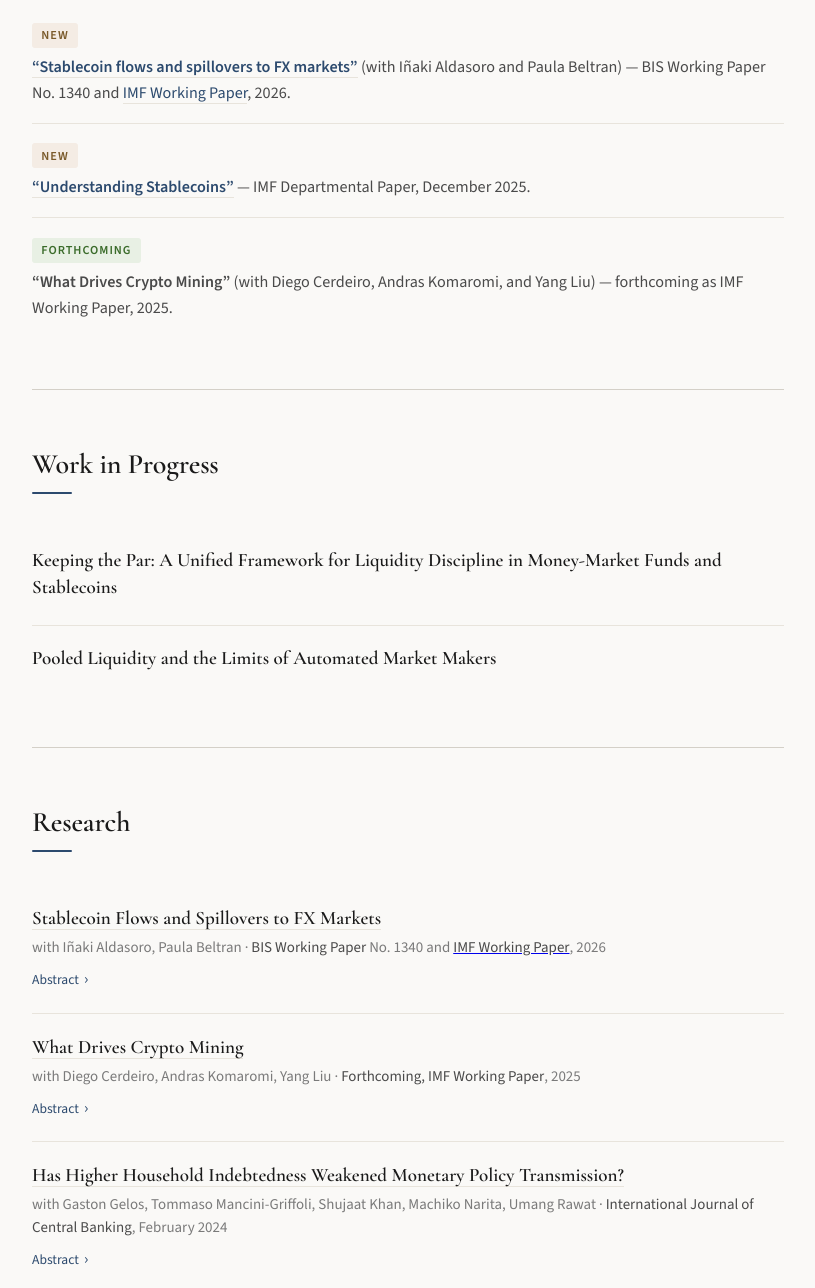
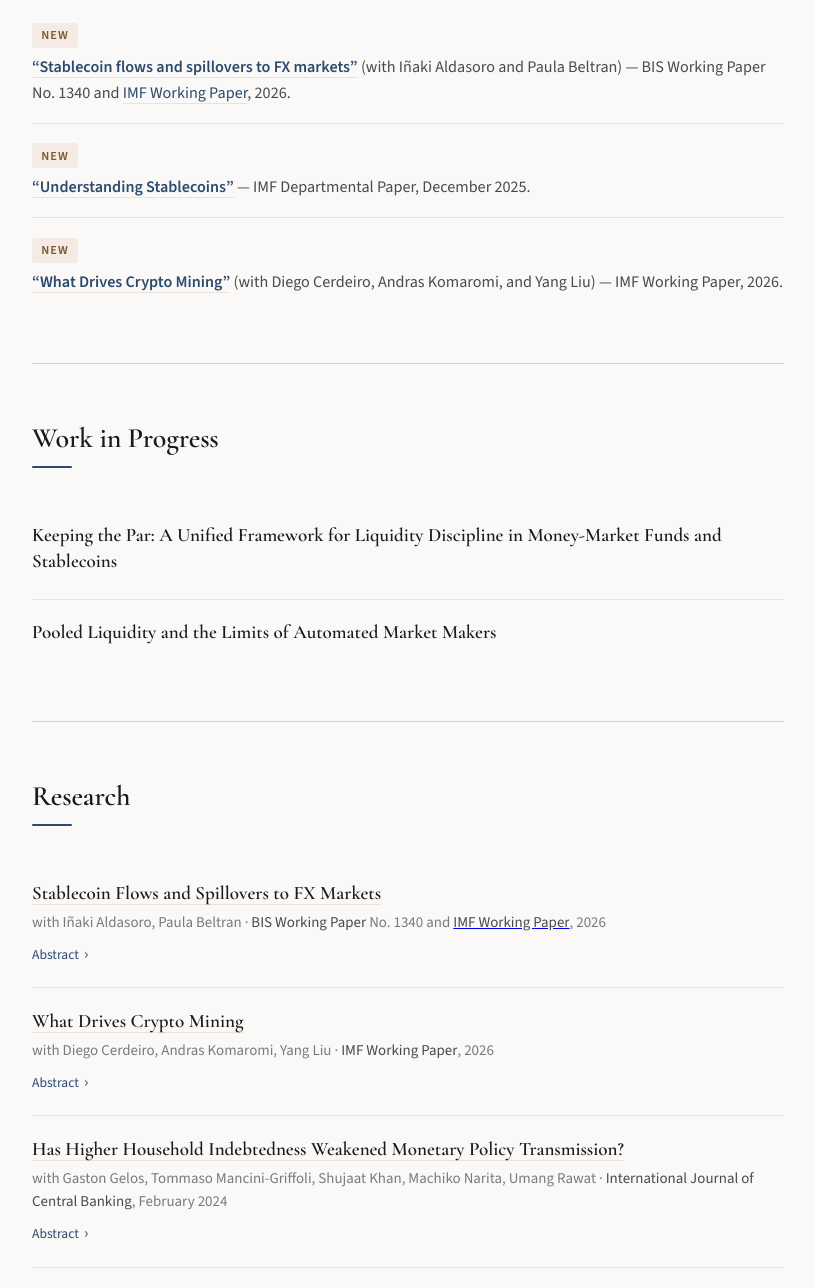
Before and after one commit to federicogrinberg/federicogrinberg.github.io, a plain HTML site: page index.html in a window 1280 px wide. Shown: the part 676-1964 px from the top of the page, without its empty margins (232-1047 px from the left). Drawn offline with nearby package versions, Linux system fonts and the light colour scheme.

Commit message:
Add files via upload

```diff
--- a/index.html
+++ b/index.html
@@ -468,8 +468,8 @@
     <p class="news-text"><a href="https://www.imf.org/-/media/files/publications/dp/2025/english/usea.pdf" target="_blank"><strong>&ldquo;Understanding Stablecoins&rdquo;</strong></a> &mdash; IMF Departmental Paper, December 2025.</p>
   </div>
   <div class="news-item">
-    <span class="news-tag tag-forthcoming">Forthcoming</span>
-    <p class="news-text"><strong>&ldquo;What Drives Crypto Mining&rdquo;</strong> (with Diego Cerdeiro, Andras Komaromi, and Yang Liu) &mdash; forthcoming as IMF Working Paper, 2025.</p>
+    <span class="news-tag tag-new">New</span>
+    <p class="news-text"><a href="https://www.imf.org/en/publications/wp/issues/2026/07/10/what-drives-crypto-mining-evidence-from-hardware-imports-577592" target="_blank"><strong>&ldquo;What Drives Crypto Mining&rdquo;</strong></a> (with Diego Cerdeiro, Andras Komaromi, and Yang Liu) &mdash; IMF Working Paper, 2026.</p>
   </div>
 </section>
 
@@ -511,9 +511,9 @@
 
   <div class="paper">
     <div class="paper-title">
-      <a href="https://drive.google.com/file/d/17ti1WzZTCAxCGDK22KxfHcWo90K6F1zD/view?usp=sharing" target="_blank">What Drives Crypto Mining</a>
+      <a href="https://www.imf.org/en/publications/wp/issues/2026/07/10/what-drives-crypto-mining-evidence-from-hardware-imports-577592" target="_blank">What Drives Crypto Mining</a>
     </div>
-    <div class="paper-meta">with Diego Cerdeiro, Andras Komaromi, Yang Liu &middot; <span class="paper-venue">Forthcoming, IMF Working Paper</span>, 2025</div>
+    <div class="paper-meta">with Diego Cerdeiro, Andras Komaromi, Yang Liu &middot; <span class="paper-venue">IMF Working Paper</span>, 2026</div>
     <details class="paper-details">
       <summary>Abstract</summary>
       <div class="paper-desc">Proposes a novel measurement of cryptocurrency mining using customs data on hardware exports from dominant producers. Finds that mining surges respond to global factors like crypto prices and hardware costs, while domestic factors — electricity prices, temperature, and capital controls — shape the cross-country distribution.</div>
```
